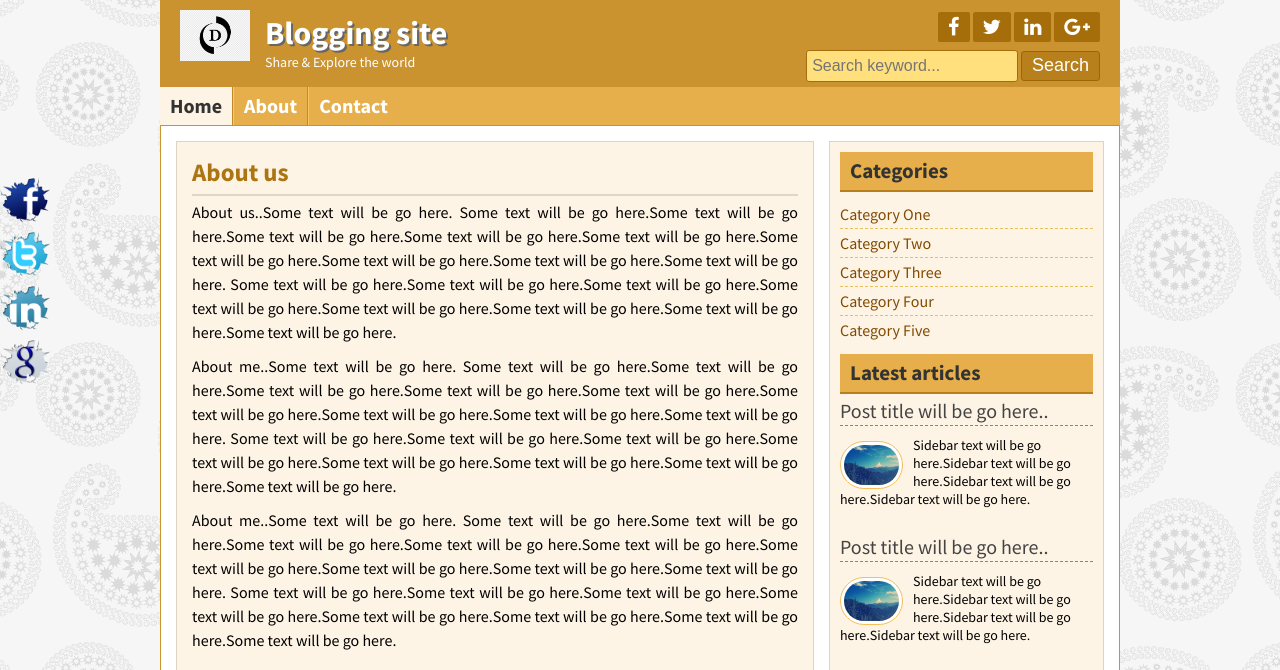
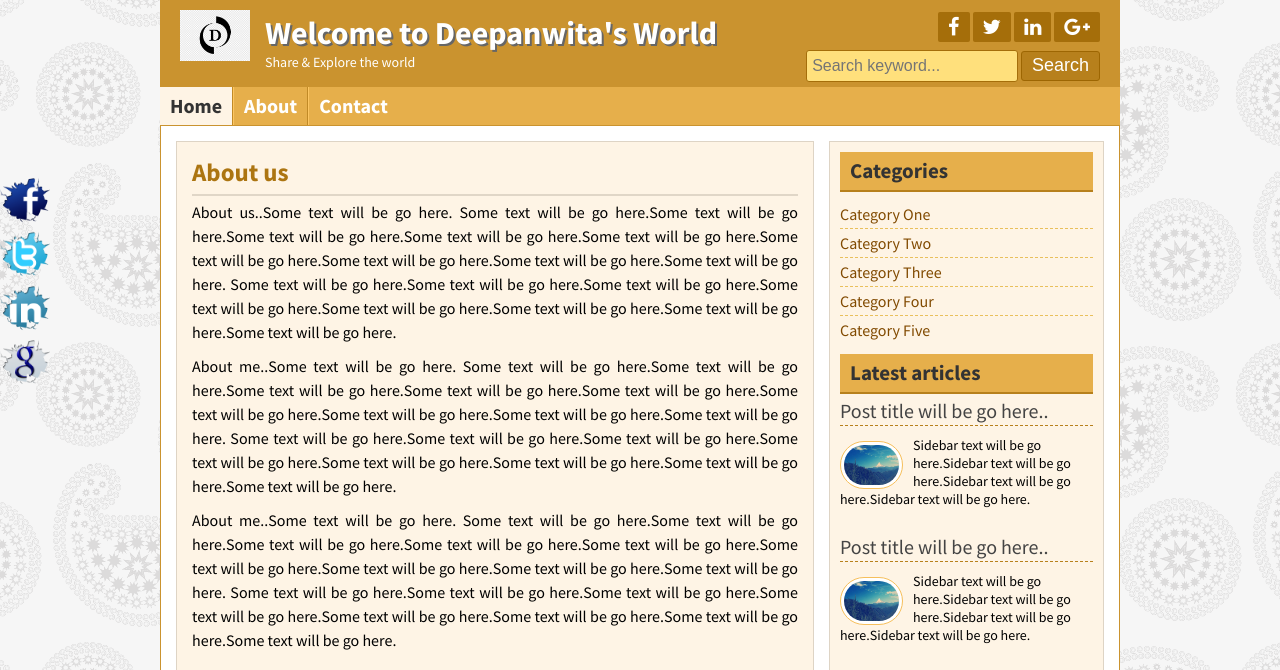
Before and after one commit to RoyDeepanwita99/Blog, a PHP site: page /about.php in a window 1280 px wide. Shown: the top 670 px of the page. Run offline with PHP 8.4, Linux system fonts and the light colour scheme.

Commit message:
header.php

```diff
--- a/inc/header.php
+++ b/inc/header.php
@@ -5,7 +5,7 @@
 	<meta name="language" content="English">
 	<meta name="description" content="It is a website about education">
 	<meta name="keywords" content="blog,cms blog">
-	<meta name="author" content="Delowar">
+	<meta name="author" content="Deepanwita ">
 	<link rel="stylesheet" href="font-awesome-4.5.0/css/font-awesome.css">
 	<link rel="stylesheet" href="css/nivo-slider.css" type="text/css" media="screen" />
 	<link rel="stylesheet" href="style.css">
@@ -40,7 +40,7 @@ $(window).load(function() {
 		<a href="index.php">
 			<div class="logo">
 				<img src="images/d.png" alt="Logo"/>
-				<h2>Blogging site</h2>
+				<h2>Welcome to Deepanwita's World</h2>
 				<p>Share & Explore the world</p>
 			</div>
 		</a>
```
